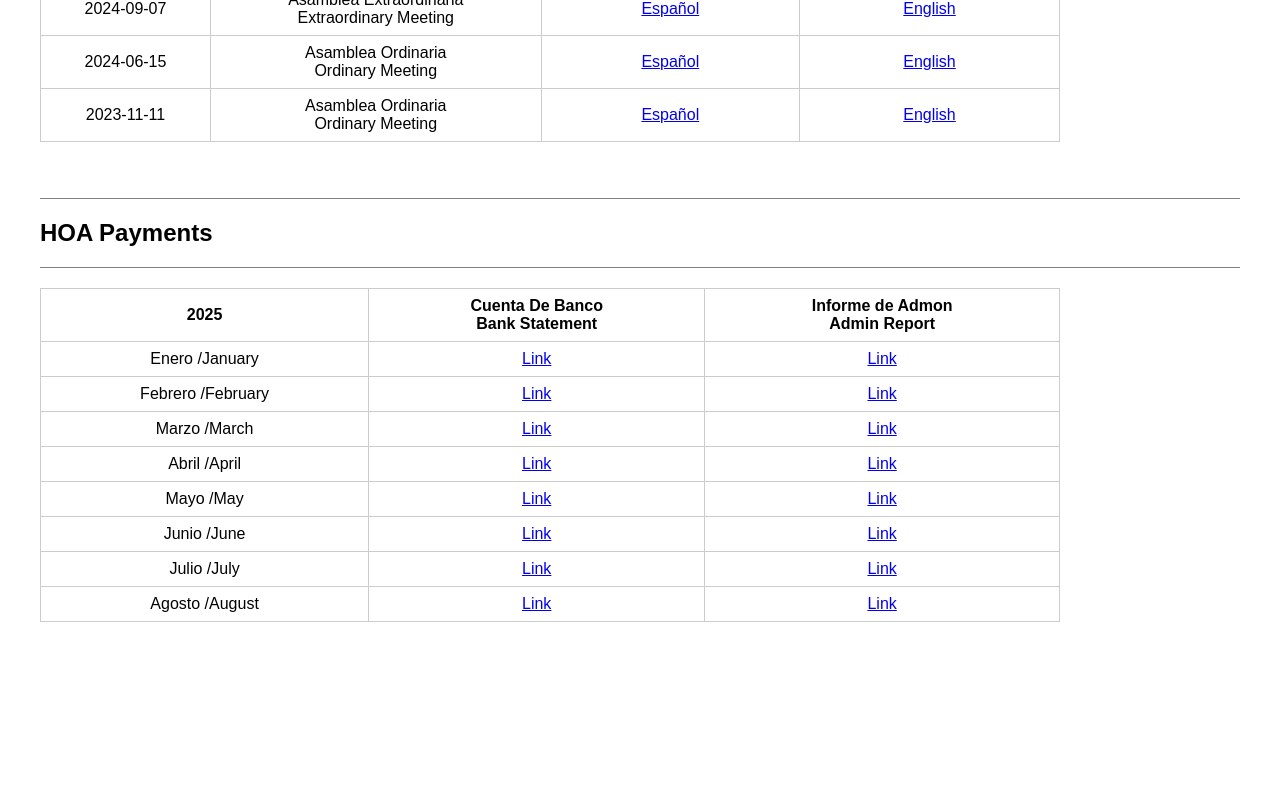
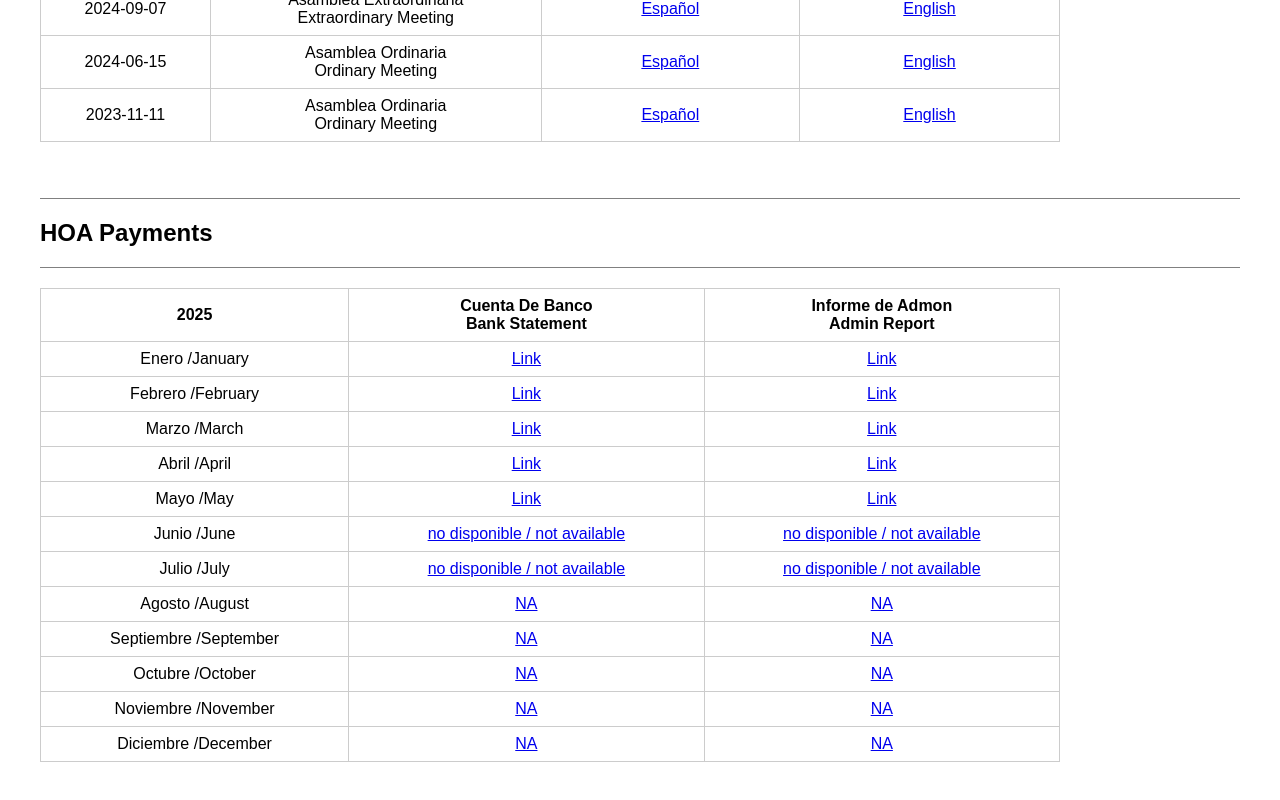
Before and after one commit to grdino/isla-trapani, a Next.js app: page /owners in a window 1280 px wide. Shown: the part 802-1602 px from the top of the page. Before the commit the page ends 1464 px from the top, so only its background shows below. Built offline with nearby package versions, Linux system fonts and the light colour scheme; sample sign-in values are in the browser's storage.

Commit message:
Update owners.js

```diff
--- a/pages/owners.js
+++ b/pages/owners.js
@@ -220,12 +220,12 @@ export default function Owners() {
                 <td data-label="2025">Junio&#10;/June</td>
                 <td data-label="Banco&#10;/Bank">
                   <a href="/owners-docs/hoa/bank_2025-06.pdf" target="_self">
-                    Link
+                    no disponible / not available
                   </a>
                 </td>
                 <td data-label="Admon&#10;/Admin">
                   <a href="/owners-docs/hoa/admin_2025-06.pdf" target="_self">
-                    Link
+                    no disponible / not available
                   </a>
                 </td>
               </tr>
@@ -233,12 +233,12 @@ export default function Owners() {
                 <td data-label="2025">Julio&#10;/July</td>
                 <td data-label="Banco&#10;/Bank">
                   <a href="/owners-docs/hoa/bank_2025-07.pdf" target="_self">
-                    Link
+                    no disponible / not available
                   </a>
                 </td>
                 <td data-label="Admon&#10;/Admin">
                   <a href="/owners-docs/hoa/admin_2025-07.pdf" target="_self">
-                    Link
+                    no disponible / not available
                   </a>
                 </td>
               </tr>
@@ -246,12 +246,64 @@ export default function Owners() {
                 <td data-label="2025">Agosto&#10;/August</td>
                 <td data-label="Banco&#10;/Bank">
                   <a href="/owners-docs/hoa/bank_2025-08.pdf" target="_self">
-                    Link
+                    NA
                   </a>
                 </td>
                 <td data-label="Admon&#10;/Admin">
                   <a href="/owners-docs/hoa/admin_2025-08.pdf" target="_self">
-                    Link
+                    NA
+                  </a>
+                </td>
+              </tr>
+              <tr>
+                <td data-label="2025">Septiembre&#10;/September</td>
+                <td data-label="Banco&#10;/Bank">
+                  <a href="/owners-docs/hoa/bank_2025-09.pdf" target="_self">
+                    NA
+                  </a>
+                </td>
+                <td data-label="Admon&#10;/Admin">
+                  <a href="/owners-docs/hoa/admin_2025-09.pdf" target="_self">
+                    NA
+                  </a>
+                </td>
+              </tr>
+              <tr>
+                <td data-label="2025">Octubre&#10;/October</td>
+                <td data-label="Banco&#10;/Bank">
+                  <a href="/owners-docs/hoa/bank_2025-10.pdf" target="_self">
+                    NA
+                  </a>
+                </td>
+                <td data-label="Admon&#10;/Admin">
+                  <a href="/owners-docs/hoa/admin_2025-10.pdf" target="_self">
+                    NA
+                  </a>
+                </td>
+              </tr>
+              <tr>
+                <td data-label="2025">Noviembre&#10;/November</td>
+                <td data-label="Banco&#10;/Bank">
+                  <a href="/owners-docs/hoa/bank_2025-11.pdf" target="_self">
+                    NA
+                  </a>
+                </td>
+                <td data-label="Admon&#10;/Admin">
+                  <a href="/owners-docs/hoa/admin_2025-11.pdf" target="_self">
+                    NA
+                  </a>
+                </td>
+              </tr>
+              <tr>
+                <td data-label="2025">Diciembre&#10;/December</td>
+                <td data-label="Banco&#10;/Bank">
+                  <a href="/owners-docs/hoa/bank_2025-12.pdf" target="_self">
+                    NA
+                  </a>
+                </td>
+                <td data-label="Admon&#10;/Admin">
+                  <a href="/owners-docs/hoa/admin_2025-12.pdf" target="_self">
+                    NA
                   </a>
                 </td>
               </tr>
```
